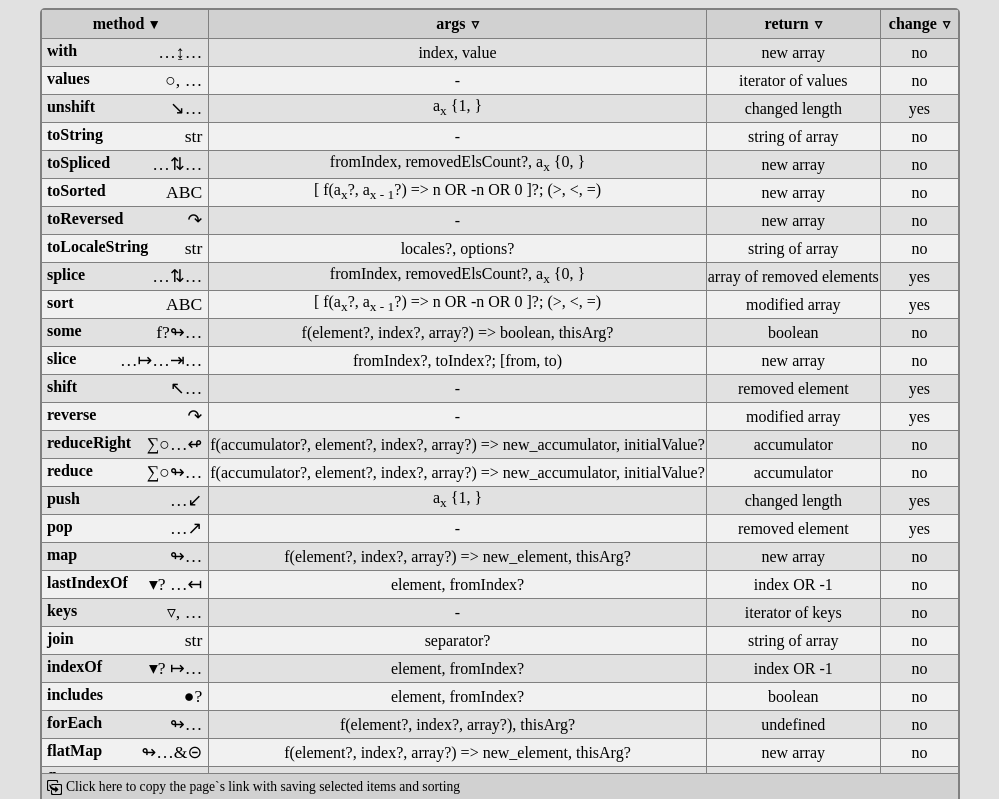
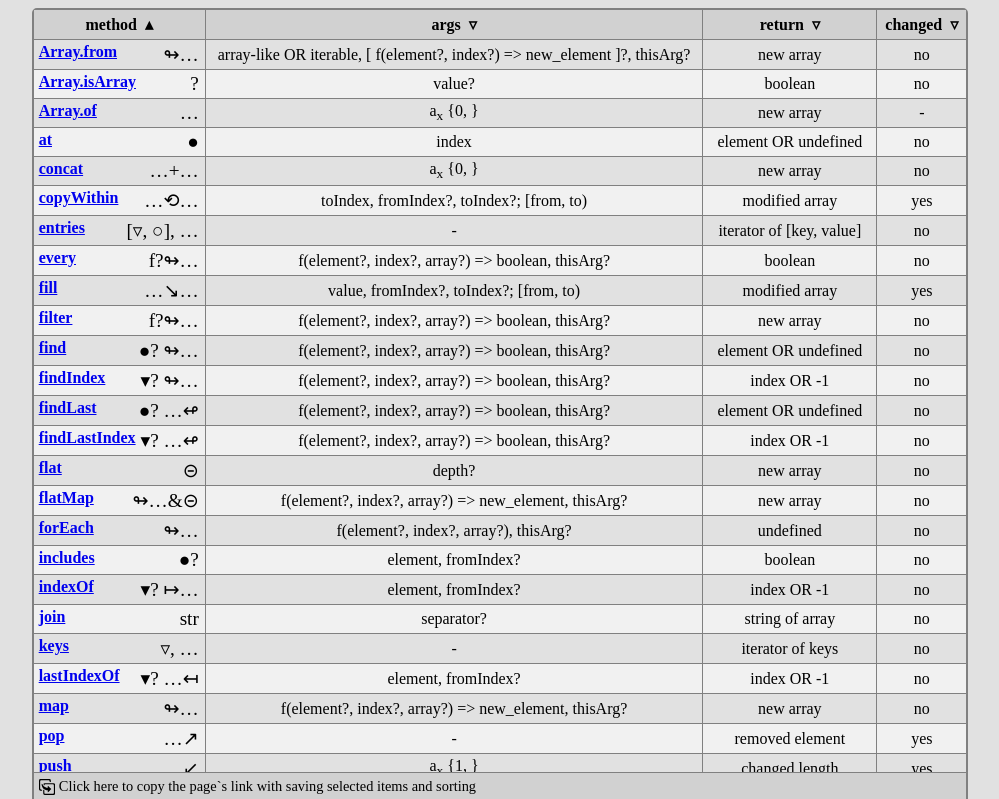
Before and after one commit to rekzi/web_experiments, a website: page arrays.html in a window 1280 px wide. Both pictures are taken after a click on the element "method". Shown: the top 799 px of the page, without its empty margins (140-1139 px from the left). Drawn offline with Linux system fonts and the light colour scheme.

Commit message:
Rewrite sort function; add links to MDN, GA script; fix html markup, css, typos

```diff
--- a/arrays.html
+++ b/arrays.html
@@ -1,13 +1,29 @@
 <!DOCTYPE html>
+<html>
 <head>
     <meta charset="utf-8">
     <meta name="viewport" content="width=device-width, initial-scale=1">
 
+    <!-- Google tag (gtag.js) -->
+	<script async src="https://www.googletagmanager.com/gtag/js?id=G-7RK35HBXQ8"></script>
+	<script>
+
+window.dataLayer = window.dataLayer || [];
+
+function gtag () { dataLayer.push(arguments); }
+
+gtag('js', new Date());
+
+gtag('config', 'G-7RK35HBXQ8');
+
+	</script>
+
+    <link rel="stylesheet" href="css/common.css">
     <link rel="stylesheet" href="css/arrays.css">
 
     <title>JavaScript array methods</title>
 </head>
-<html>
+<body>
 
 <div class="wrapper">
     <div id="table"></div>
@@ -22,8 +38,5 @@
 <script src="js/arrays/data.js"></script>
 <script src="js/arrays/index.js"></script>
 
-<!--script id="__bs_script__">//<![CDATA[
-    document.write("<script async src='http://HOST:3000/browser-sync/browser-sync-client.js'><\/script>".replace("HOST", location.hostname));
-//]]></script-->
-
+</body>
 </html>
--- a/css/arrays.css
+++ b/css/arrays.css
@@ -1,61 +1,21 @@
-body {
-	background-color: rgba(211, 211, 211, 0.678);
-}
-.wrapper {
-	display: flex;
-	justify-content: center;
-}
-footer {
-	text-align: center;
-}
-
-table {
-	border: 2px solid gray;
-	border-radius: 5px;
-	border-spacing: 0;
-}
-
-tfoot tr,
-thead tr {
-	background-color: rgb(209, 209, 209);
-	position: sticky;
-}
-
-thead tr {
-	top: 0;
-}
-
-tfoot tr {
-	bottom: 0;
-}
-
 tbody tr:hover,
 .select {
 	background-color: rgb(255, 255, 83) !important;
 }
-tr:nth-child(even) {
-	background-color: rgb(241, 241, 241);
-}
 
-th, td {
+table th, td {
 	border-bottom: 1px solid gray;
 	border-right: 1px solid gray;
 	cursor: pointer;
 }
-th {
+table th {
 	user-select: none;
 }
 
-td {
+table td {
 	text-align: center;
 }
-th:last-child,
-td:last-child {
-	border-right: none;
-}
-tbody > tr:last-child > td {
-	border-bottom: none;
-}
+
 tbody > tr > td:first-child > div {
 	font-weight: bold;
 	display: flex;
@@ -74,12 +34,12 @@ tfoot > tr > td > div {
 	background-position: left;
 	background-repeat: no-repeat;
 	background-size: 1.1em;
-	font-size: 0.85em;
+	font-size: 0.90em;
 	padding: 0px 0px 0px 1.4em;
 }
 
 .comment {
-	font-size: 1.1em;
+	font-size: 1.2em;
 	font-weight: normal;
 	padding: 0 5px;
 }
@@ -89,25 +49,9 @@ ul {
 	padding-left: 10px;
 }
 
-th > div {
+thead th > div {
 	display: flex;
 	justify-content: center;
 	align-items: center;
 	padding: 4px 7px 4px 7px;
 }
-
-.triangle-down,
-.triangle-down-fill,
-.triangle-up-fill {
-	font-size: 0.9em;
-	padding-left: 6px;
-}
-.triangle-down:after {
-	content: '▿';
-}
-.triangle-down-fill:after {
-	content: '▾';
-}
-.triangle-up-fill:after {
-	content: '▴';
-}
--- /dev/null
+++ b/css/common.css
@@ -0,0 +1,60 @@
+body {
+    background-color: rgba(211, 211, 211, 0.678);
+}
+
+.wrapper {
+    display: flex;
+    justify-content: center;
+}
+
+table {
+	border: 2px solid gray;
+	border-radius: 5px;
+	border-spacing: 0;
+}
+
+thead tr,
+tfoot tr {
+	background-color: rgb(209, 209, 209);
+	position: sticky;
+}
+
+thead tr {
+	top: 0;
+}
+
+tfoot tr {
+	bottom: 0;
+}
+
+tbody tr:nth-child(even) {
+	background-color: rgb(241, 241, 241);
+}
+
+thead th:last-child,
+tbody td:last-child,
+tfoot td:last-child {
+	border-right: none;
+}
+tbody > tr:last-child > td {
+	border-bottom: none;
+}
+
+footer {
+	text-align: center;
+}
+
+.triangle-down,
+.triangle-down-fill,
+.triangle-up-fill {
+	padding-left: 0.5em;
+}
+.triangle-down:after {
+	content: '▿';
+}
+.triangle-down-fill:after {
+	content: '▾';
+}
+.triangle-up-fill:after {
+	content: '▴';
+}
--- a/js/arrays/data.js
+++ b/js/arrays/data.js
@@ -28,6 +28,7 @@ const CHANGED = {
 	no: 'no',
 };
 
+// TODO: Array.fromAsync
 const methods = [
 
 	['Array.of',		ARGS.AxFrom0,			RETURNS.newArray, 			'-',			'…'],
@@ -84,3 +85,15 @@ const methods = [
 	['toString',		ARGS.empty,				RETURNS.string,				CHANGED.no,		'str'],
 	['toLocaleString',	'locales?, options?',	RETURNS.string,				CHANGED.no,		'str'],
 ];
+
+const urlPrefix = 'https://developer.mozilla.org/en-US/docs/Web/JavaScript/Reference/Global_Objects/Array/';
+const urlSuffixes = [
+	['Array.from',		'from'],
+	['Array.isArray', 	'isArray'],
+	['Array.of', 		'of'],
+];
+methods.forEach((props) => {
+	const suffix = urlSuffixes.find((suffix) => props[0] === suffix[0]);
+
+	props.push(urlPrefix + (suffix ? suffix[1] : props[0]));
+});
--- a/js/arrays/index.js
+++ b/js/arrays/index.js
@@ -1,12 +1,12 @@
 const log = console.log;
 
-function createRow (method, args, returned, result, comment) {
+function createRow (method, args, returned, result, comment, link) {
 
 	return `
 		<tr>
 			<td>
 				<div>
-					${ method }
+					<a href=${ link }>${ method }</a>
 					${ comment ? `<div class="comment">${ comment }</div>` : '' }
 				</div>
 			</td>
@@ -15,6 +15,7 @@ function createRow (method, args, returned, result, comment) {
 			<td>${ result }</td>
 		</tr>`;
 }
+const getTd0ForTextContent = (td) => td.children[0].children[0]; // td > div > a
 
 const wrap = document.getElementById('table');
 
@@ -27,36 +28,19 @@ wrap.innerHTML = `
 <table>
 	<thead>
 		<tr>
+			${ ['method', 'args', 'return', 'changed'].map(title => `
 			<th>
 				<div>
-					method
+					${ title }
 					<div class="${ triangleDown }"></div>
 				</div>
-			</th>
-			<th>
-				<div>
-					args
-					<div class="${ triangleDown }"></div>
-				</div>
-			</th>
-			<th>
-				<div>
-					return
-					<div class="${ triangleDown }"></div>
-				</div>
-			</th>
-			<th>
-				<div>
-					change
-					<div class="${ triangleDown }"></div>
-				</div>
-			</th>
+			</th>`).join('') }
 		</tr>
 	</thead>
 	<tbody>
 		${ methods.map(props => createRow(...props)).join('') }
 	</tbody>
-	<tfoot>
+	<tfoot style="display: none">
 		<tr>
 			<td colspan="4" title="Copy link">
 				<div id="link" />
@@ -101,41 +85,43 @@ function sort () {
 
 	let trs = trsDefaultOrderArray.slice();
 
-	if (sortOrderType.size > 0)
-		for (const column of sortOrderType.keys()) {
+	const getText = (trs, column, index) => (
+			column === 0 ? // tr > td[column]
+				getTd0ForTextContent(trs[index].children[column]).textContent :
+				trs[index].children[column].textContent
+		).trim();
 
-			const state = sortOrderType.get(column);
+	for (const column of sortOrderType.keys()) {
 
-			for (let index = 0; index < trs.length; index++) {
-				for (let index2 = index + 1; index2 < trs.length; index2++) {
+		const state = sortOrderType.get(column);
 
-					const tdContent = (column === 0 ? // tr > td[column] > div > el
-						trs[index].children[column].children[0].firstChild.textContent :
-						trs[index].children[column].textContent).trim(); // tr > td[column]
+		const sortedTrs = [trs[0]];
 
-					const tdContent2 = (column === 0 ?
-						trs[index2].children[column].children[0].firstChild.textContent :
-						trs[index2].children[column].textContent).trim();
+		for (let index = 1; index < trs.length; index++) {
+			const tdContent = getText(trs, column, index);
 
-					if (tdContent < tdContent2 && state === 1 ||
-						tdContent > tdContent2 && state === 2) {
+			let isInserted = false;
+			for (let index2 = sortedTrs.length - 1; index2 >= 0; index2--) {
+				const tdContent2 = getText(sortedTrs, column, index2);
 
-						trs[index2 - 1].after(trs[index]);
+				if (tdContent < tdContent2 && state === 2 ||
+					tdContent > tdContent2 && state === 1) {
 
-						if (index - 1 < 0)
-							tbody.prepend(trs[index2]);
-						else
-							trs[index - 1].after(trs[index2]);
+					sortedTrs.splice(index2 + 1, 0, trs[index]);
+					isInserted = true;
 
-						const temp = trs[index];
-						trs[index] = trs[index2];
-						trs[index2] = temp;
-					}
+					break;
 				}
 			}
+
+			if (! isInserted)
+				sortedTrs.unshift(trs[index]);
 		}
-	else
-		trsDefaultOrderArray.forEach((tr) => tbody.appendChild(tr));
+
+		trs = sortedTrs;
+	}
+
+	trs.forEach((tr) => tbody.appendChild(tr));
 }
 
 function updateHash () {
@@ -146,8 +132,8 @@ function updateHash () {
 
 		hash = allMethods.filter(method => ! selectedMethods.includes(method))
 			.join() + hashExcludeFlagDelimiter + hashExcludeFlag;
-		else
-			hash = selectedMethods.join(hashListSplitter);
+	else
+		hash = selectedMethods.join(hashListSplitter);
 
 	if (sortOrderType.size > 0) {
 		hash += hashFragmentsSplitter;
@@ -161,8 +147,8 @@ function updateHash () {
 
 tbody.querySelectorAll('tr').forEach((tr) => {
 
-	// tr > td[0] > div > el
-	const method = tr.children[0].children[0].firstChild.textContent.trim();
+	// tr > td[0]
+	const method = getTd0ForTextContent(tr.children[0]).textContent.trim();
 	allMethods.push(method);
 
 	tr.addEventListener('click', () => {
@@ -192,8 +178,8 @@ if (hashMethodsFragment.length === 2 && hashMethodsFragment[1] === hashExcludeFl
 else
 	selectedMethods = allMethods.filter(method => methodsFromHash.includes(method));
 
-trsDefaultOrderArray.filter(tr => // tr > td[0] > div > el
-		selectedMethods.includes(tr.children[0].children[0].firstChild.textContent.trim()))
+trsDefaultOrderArray.filter(tr => // tr > td[0]
+		selectedMethods.includes(getTd0ForTextContent(tr.children[0]).textContent.trim()))
 	.map(tr => tr.classList.add(cssSelectClass));
 
 // select sorts
@@ -206,19 +192,20 @@ if (hashFragments[1]) {
 
 		if (sortN.length !== 2) continue;
 
-		const column = Number(sortN[0]);
-		const type = Number(sortN[1]);
+		const column = parseInt(sortN[0]);
+		const type = parseInt(sortN[1]);
 
-		if (column >= 0 && column < headers.length && column % 1 === 0 &&
+		if (column >= 0 && column < headers.length &&
 			(type === 1 || type === 2)) {
 
 			sortOrderType.delete(column);
 			sortOrderType.set(column, type);
 
+			const triangle = headers[column].children[0].children[0];
 			if (type === 1) // th > div(flex) > div
-				headers[column].children[0].children[0].className = triangleDownFill;
-			else if (type === 2)
-				headers[column].children[0].children[0].className = triangleUpFill;
+				triangle.className = triangleUpFill;
+			else
+				triangle.className = triangleDownFill;
 		}
 	}
 
@@ -236,21 +223,17 @@ headers.forEach((el, i) => {
 
 		state++; if (state === 3) state = 0;
 
-		if (state === 0) {
+		sortOrderType.delete(i);
+		if (state === 0)
 			sortLabel.className = triangleDown;
+		else if (state === 1) {
+			sortLabel.className = triangleUpFill;
 
-			sortOrderType.delete(i);
-		}
-		else if (state === 1) {
-			sortLabel.className = triangleDownFill;
-
-			sortOrderType.delete(i);
 			sortOrderType.set(i, state);
 		}
 		else if (state === 2) {
-			sortLabel.className = triangleUpFill;
+			sortLabel.className = triangleDownFill;
 
-			sortOrderType.delete(i);
 			sortOrderType.set(i, state);
 		}
 
@@ -270,10 +253,11 @@ else {
 
 	linkEl.textContent = linkElGreet;
 
-	const footTr = linkEl.parentElement.parentElement;
+	const tfootTr = linkEl.parentElement.parentElement;
+	tfootTr.parentElement.style.display = '';
 
 	let hideTimeout;
-	footTr.addEventListener('click', async () => {
+	tfootTr.addEventListener('click', async () => {
 
 		await navigator.clipboard.writeText(document.location.href)
 			.then(() => {
--- a/package.json
+++ b/package.json
@@ -6,7 +6,7 @@
   "scripts": {
     "test": "echo \"Error: no test specified\" && exit 1",
 
-    "live": "npx browser-sync start --server --files \"./js/**/*.js,./css/*.css,./*.html\""
+    "live": "npx browser-sync start --server --files \"./js/**/*.js,./css/**/*.css,./*.html\""
   },
   "keywords": [],
   "author": "",
```
Also changed, not shown: index.html (+18 -2 lines), README.md.
